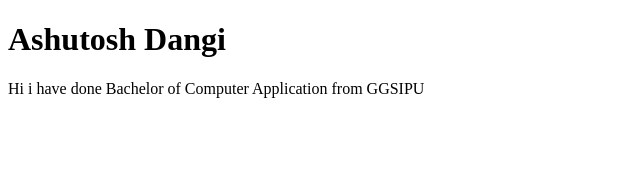
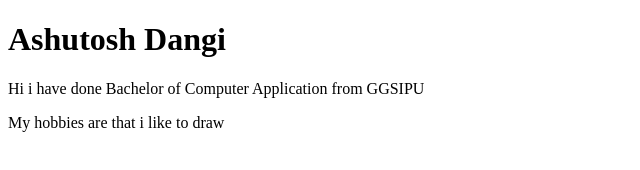
Before and after one commit to ashutosh8700/Ashutosh-Portfolio, a plain HTML site: page index.html in a window 1280 px wide. Shown: the whole page, without its empty margins (0-640 px from the left). Drawn offline with Linux system fonts and the light colour scheme.

Commit message:
Update: Hobbies
Telling about Hobbies

```diff
--- a/index.html
+++ b/index.html
@@ -8,5 +8,6 @@
 <body>
     <h1>Ashutosh Dangi</h1>
     <p> Hi i have done Bachelor of Computer Application  from GGSIPU</p>
+    <p> My hobbies are that i like to draw </p>
 </body>
 </html>
```
